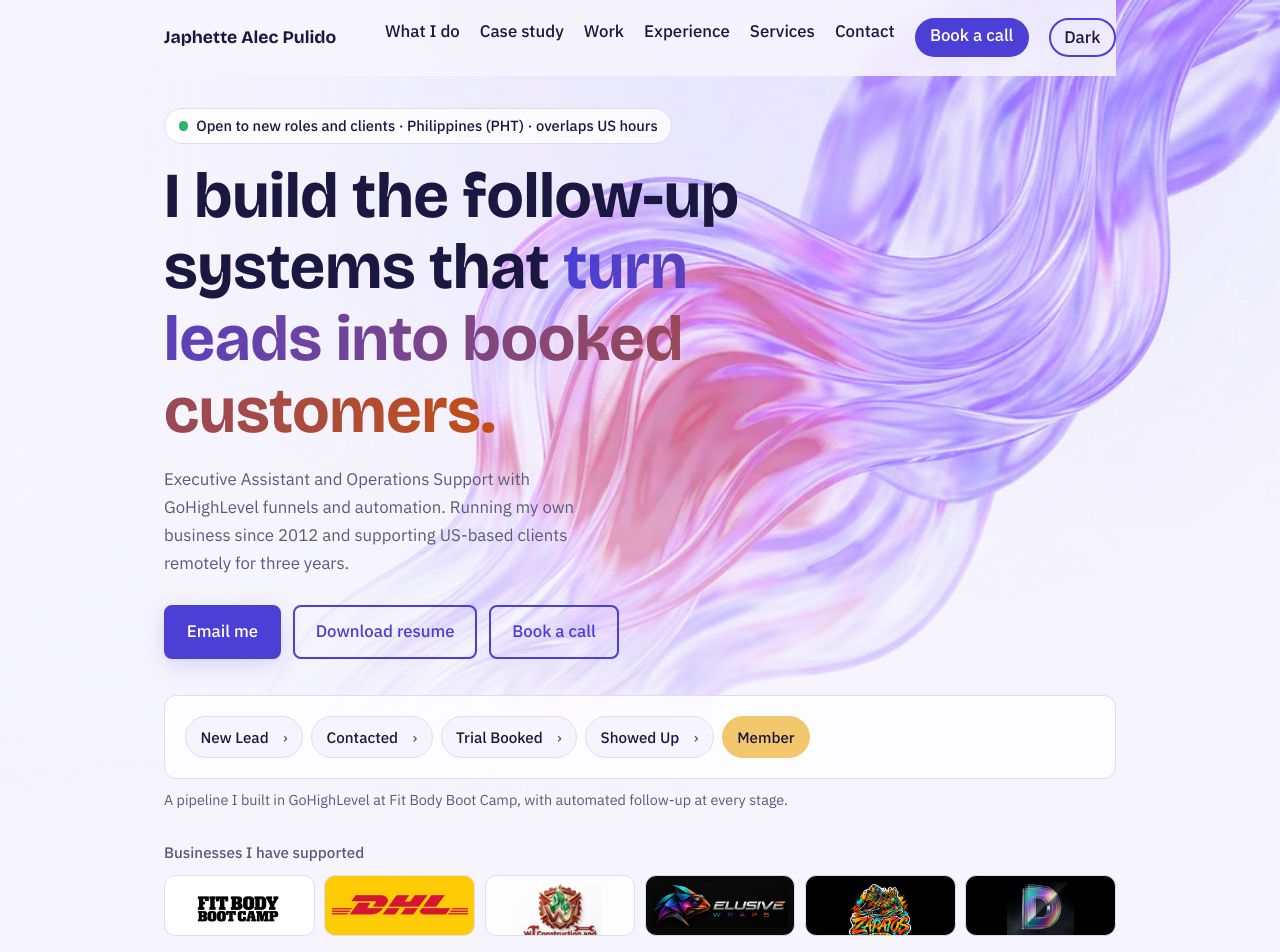
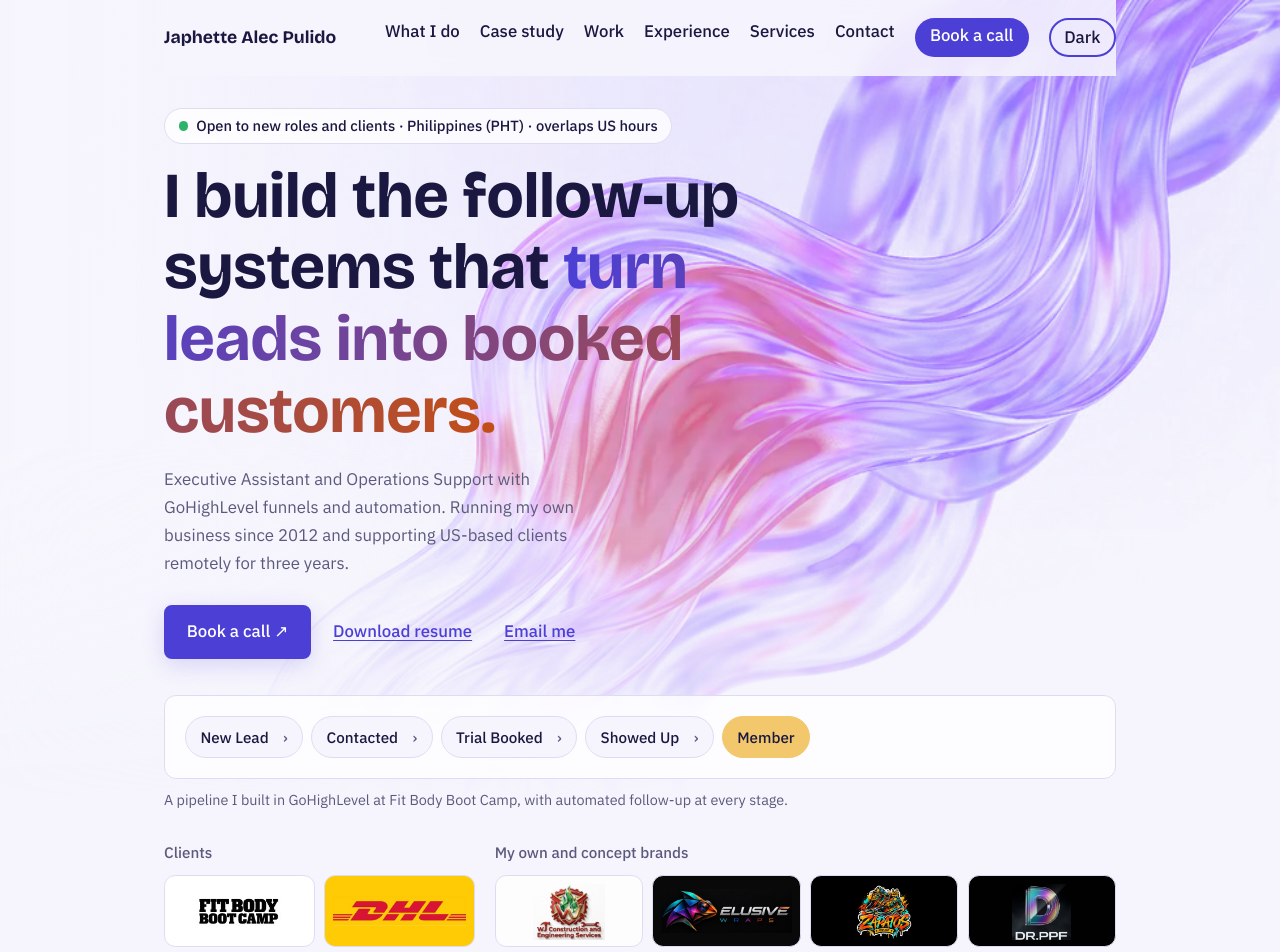
Before and after one commit to loomwell-ops/loomwell-ops.github.io, a plain HTML site: page index.html in a window 1280 px wide. Shown: the top 952 px of the page. Drawn offline with nearby package versions, Linux system fonts and the light colour scheme.

Commit message:
Add files via upload

```diff
--- a/index.html
+++ b/index.html
@@ -162,20 +162,28 @@ html{scroll-padding-top:1rem}
 .callout p{margin:0;max-width:52ch;color:var(--muted);font-size:.97rem}
 #clients{padding:1.75rem 0 0}
 #clients .tg{margin:0 0 .6rem}
-#clients .logos{grid-template-columns:repeat(6,1fr);gap:.6rem}
-#clients .logos li{height:3.8rem;padding:.4rem}
+#clients .lgs{display:grid;grid-template-columns:2fr 4fr;gap:1.25rem}
+#clients .logos{gap:.6rem}
+#clients .lg:first-child .logos{grid-template-columns:repeat(2,1fr)}
+#clients .lg:last-child .logos{grid-template-columns:repeat(4,1fr)}
+#clients .logos li{height:4.5rem;padding:.5rem}
+#clients .logos img{max-height:3.5rem}
 .book{padding-bottom:1rem}
 nav a.cta{background:var(--accent);color:var(--accent-ink);padding:.3rem .95rem;border-radius:2rem}
 nav a.cta:hover{color:var(--accent-ink);opacity:.9}
 @media (min-width:40.01rem){html{scroll-padding-top:4.5rem}nav{position:sticky;top:0;z-index:25;background:var(--bg);background:color-mix(in srgb,var(--bg) 88%,transparent);-webkit-backdrop-filter:blur(10px);backdrop-filter:blur(10px);border-bottom:1px solid transparent}}
-@media (max-width:40rem){#clients .logos{grid-template-columns:repeat(3,1fr)}}
+@media (max-width:40rem){#clients .lgs{grid-template-columns:1fr}#clients .lg:last-child .logos{grid-template-columns:repeat(2,1fr)}}
+.btn.lnk{border-color:transparent;padding-left:.5rem;padding-right:.5rem;text-decoration:underline;text-underline-offset:.2em}
+.btn.lnk:hover{border-color:var(--accent)}
+.photo{object-position:50% 25%}
+@media (min-width:40.01rem){#stick{display:none}}
 </style>
 </head>
 <body>
 <div class="bg" aria-hidden="true"></div>
 <a class="skip" href="#main">Skip to content</a>
 <div class="wrap" id="top">
-<nav aria-label="Primary"><b>Japhette Alec Pulido</b><div><a href="#work">What I do</a><a href="#case-study">Case study</a><a href="#my-work">Work</a><a href="#experience">Experience</a><a href="#services">Services</a><a href="#contact">Contact</a><a class="cta" href="#book">Book a call</a><button id="theme" type="button" aria-pressed="false">Dark</button></div></nav>
+<nav aria-label="Primary"><b>Japhette Alec Pulido</b><div><a href="#work">What I do</a><a href="#case-study">Case study</a><a href="#my-work">Work</a><a href="#experience">Experience</a><a href="#services">Services</a><a href="#contact">Contact</a><a class="cta" href="https://calendly.com/loomwellops/30min" target="_blank" rel="noopener" data-goatcounter-click="nav-book">Book a call</a><button id="theme" type="button" aria-pressed="false">Dark</button></div></nav>
 
 <main id="main" tabindex="-1">
 <header class="hero">
@@ -183,7 +191,7 @@ nav a.cta:hover{color:var(--accent-ink);opacity:.9}
 <span class="pill" id="avail">Open to new roles and clients · Philippines (PHT) · overlaps US hours</span>
 <h1>I build the follow-up systems that <span class="grad">turn leads into booked customers.</span></h1>
 <p>Executive Assistant and Operations Support with GoHighLevel funnels and automation. Running my own business since 2012 and supporting US-based clients remotely for three years.</p>
-<div class="btns"><a class="btn main" href="mailto:loomwellops@gmail.com">Email me</a><a class="btn alt" href="resume.pdf" target="_blank" rel="noopener">Download resume</a><a class="btn alt" href="#book" id="bookbtn">Book a call</a></div>
+<div class="btns"><a class="btn main" href="https://calendly.com/loomwellops/30min" id="bookbtn" target="_blank" rel="noopener" data-goatcounter-click="hero-book">Book a call ↗</a><a class="btn lnk" href="resume.pdf" target="_blank" rel="noopener" data-goatcounter-click="resume-download">Download resume</a><a class="btn lnk" href="mailto:loomwellops@gmail.com" data-goatcounter-click="hero-email">Email me</a></div>
 </div>
 <img class="photo" src="profile.png" width="176" height="176" fetchpriority="high" alt="Portrait of Japhette Alec Pulido" onerror="this.style.display='none'">
 </header>
@@ -193,9 +201,11 @@ nav a.cta:hover{color:var(--accent-ink);opacity:.9}
 </ol>
 <p class="cap">A pipeline I built in GoHighLevel at Fit Body Boot Camp, with automated follow-up at every stage.</p>
 
-<section id="clients" aria-label="Businesses I have supported">
-<p class="tg">Businesses I have supported</p>
-<ul class="logos" aria-label="Business logos"><li style="background:rgb(255, 255, 255)"><img src="work/clients/client-1.jpg" alt="Fit Body Boot Camp logo" loading="lazy" width="235" height="90"></li><li style="background:rgb(255, 203, 4)"><img src="work/clients/client-2.jpg" alt="DHL logo" loading="lazy" width="420" height="94"></li><li style="background:rgb(253, 253, 253)"><img src="work/clients/client-3.jpg" alt="WJ Construction and Engineering Services logo" loading="lazy" width="420" height="325"></li><li style="background:rgb(9, 9, 10)"><img src="work/clients/client-4.jpg" alt="Elusive Wraps logo" loading="lazy" width="420" height="140"></li><li style="background:rgb(0, 0, 0)"><img src="work/clients/client-5.jpg" alt="Zapatos logo" loading="lazy" width="420" height="420"></li><li style="background:rgb(1, 1, 1)"><img src="work/clients/client-6.jpg" alt="DR.PPF logo" loading="lazy" width="420" height="399"></li></ul>
+<section id="clients" aria-label="Brands I have worked on">
+<div class="lgs">
+<div class="lg"><p class="tg">Clients</p><ul class="logos" aria-label="Client logos"><li style="background:rgb(255, 255, 255)"><img src="work/clients/client-1.jpg" alt="Fit Body Boot Camp logo" loading="lazy" width="235" height="90"></li><li style="background:rgb(255, 203, 4)"><img src="work/clients/client-2.jpg" alt="DHL logo" loading="lazy" width="420" height="94"></li></ul></div>
+<div class="lg"><p class="tg">My own and concept brands</p><ul class="logos" aria-label="Own and concept brand logos"><li style="background:rgb(253, 253, 253)"><img src="work/clients/client-3.jpg" alt="WJ Construction and Engineering Services logo" loading="lazy" width="420" height="325"></li><li style="background:rgb(9, 9, 10)"><img src="work/clients/client-4.jpg" alt="Elusive Wraps logo" loading="lazy" width="420" height="140"></li><li style="background:rgb(0, 0, 0)"><img src="work/clients/client-5.jpg" alt="Zapatos logo" loading="lazy" width="420" height="420"></li><li style="background:rgb(1, 1, 1)"><img src="work/clients/client-6.jpg" alt="DR.PPF logo" loading="lazy" width="420" height="399"></li></ul></div>
+</div>
 </section>
 
 <section id="intro" hidden>
@@ -246,7 +256,7 @@ nav a.cta:hover{color:var(--accent-ink);opacity:.9}
 <div class="proj soon" style="margin-top:1rem">
 <h3>Lead and booking system <span class="badge">Coming soon</span></h3>
 <p>I’m planning my own lightweight lead and booking tool, built from what I have learned running pipelines, follow-up, and reminders in GoHighLevel. It is in development. Tell me what you would want it to do on an intro call.</p>
-<a class="btn main" href="#book">Book a call</a>
+<a class="btn main" href="https://calendly.com/loomwellops/30min" target="_blank" rel="noopener" data-goatcounter-click="project-book">Book a call</a>
 </div>
 </section>
 
@@ -294,7 +304,7 @@ nav a.cta:hover{color:var(--accent-ink);opacity:.9}
 <div><h3>Social media management</h3><p>Monthly content planning, a content calendar with client approval, scheduling, and posts adapted to each location or market.</p><p class="price">From $350 a month</p></div>
 <div><h3>Executive assistant and operations</h3><p>Calendar, email, and calls, plus handbooks, checklists, compliance tracking, and customer or member support.</p><p class="price">From $7 an hour</p></div>
 </div>
-<p style="margin-top:1.25rem"><a class="btn main" href="#book">Book a free intro call</a> <a class="btn alt" href="services-and-rates.pdf" target="_blank" rel="noopener">Download services sheet</a></p>
+<p style="margin-top:1.25rem"><a class="btn main" href="https://calendly.com/loomwellops/30min" target="_blank" rel="noopener" data-goatcounter-click="services-book">Book a free intro call</a> <a class="btn alt" href="services-and-rates.pdf" target="_blank" rel="noopener">Download services sheet</a></p>
 <div class="callout"><div><h3>Free mini audit</h3><p>Send me how you handle leads today. I look for slow replies, missed follow-ups, missing reminders, and leads that go cold, then send back the 3 changes that matter most, free.</p></div><a class="btn main" href="mailto:loomwellops@gmail.com?subject=Free%20mini%20audit&amp;body=Hi%20Japhette%2C%20here%20is%20how%20we%20handle%20leads%20today%3A">Request a free audit</a></div>
 </section>
 
@@ -347,14 +357,14 @@ nav a.cta:hover{color:var(--accent-ink);opacity:.9}
 <section id="book" class="book">
 <h2>Book a call</h2>
 <p class="gd">A free 30-minute intro call, no prep needed. Calls run Monday to Friday, about 4–8pm Pacific (5–9pm Mountain).</p>
-<p><a class="btn main" href="https://calendly.com/loomwellops/30min" target="_blank" rel="noopener">Book a 30-minute call ↗</a> <a class="btn alt" href="mailto:loomwellops@gmail.com">Email instead</a></p>
+<p><a class="btn main" href="https://calendly.com/loomwellops/30min" target="_blank" rel="noopener" data-goatcounter-click="book-section">Book a 30-minute call ↗</a> <a class="btn alt" href="mailto:loomwellops@gmail.com" data-goatcounter-click="book-email">Email instead</a></p>
 </section>
 
 <footer id="contact">
 <h2>Let’s talk</h2>
 <p>Based in the Philippines (PHT) and able to overlap US business hours.</p>
 <div class="btns" style="margin:1.25rem 0 1rem">
-<a class="btn main" href="mailto:loomwellops@gmail.com">Email me</a>
+<a class="btn main" href="mailto:loomwellops@gmail.com" data-goatcounter-click="footer-email">Email me</a>
 <a class="btn alt" href="https://www.linkedin.com/in/japhette-alec-pulido/" target="_blank" rel="noopener">LinkedIn</a>
 </div>
 <p><a href="mailto:loomwellops@gmail.com">loomwellops@gmail.com</a></p>
@@ -405,7 +415,6 @@ if(!("IntersectionObserver" in window)){return}
 var io=new IntersectionObserver(function(es){es.forEach(function(e){if(e.isIntersecting){e.target.classList.add("in");io.unobserve(e.target)}})},{threshold:.05,rootMargin:"0px 0px -4% 0px"});
 s.forEach(function(x){x.classList.add("rv");io.observe(x)});})();
 </script>
-<script data-goatcounter="https://jap-portfolio.goatcounter.com/count"
-        async src="https://gc.zgo.at/count.js"></script>
+<script data-goatcounter="https://loomwell-ops.goatcounter.com/count" async src="https://gc.zgo.at/count.js"></script>
 </body>
 </html>
```
Also changed, not shown: design.html (+4 -4 lines).
